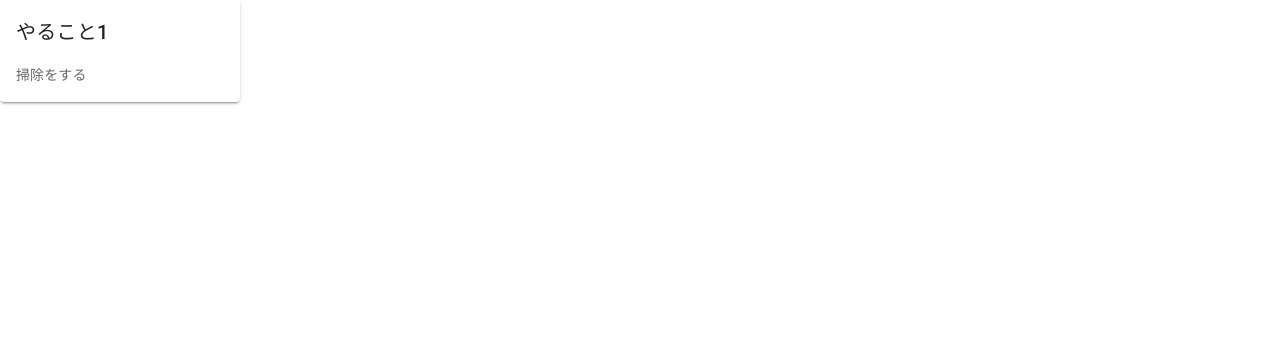
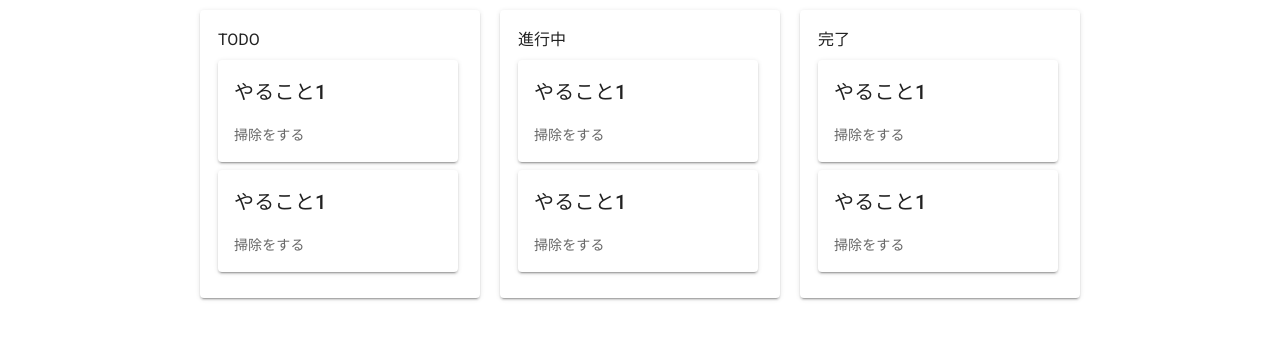
Before and after one commit to an-0305/todo-application, a Vue app: page / in a window 1280 px wide. Shown: the top 340 px of the page. Built offline with nearby package versions, Linux system fonts and the light colour scheme.

Commit message:
TODOアイテムを追加

```diff
--- a/src/components/TodoItem.vue
+++ b/src/components/TodoItem.vue
@@ -13,5 +13,6 @@ export default defineComponent({});
 <style lang="scss" scoped>
 .item {
   width: 240px;
+  margin: 8px 0;
 }
 </style>
--- /dev/null
+++ b/src/components/TodoList.vue
@@ -0,0 +1,30 @@
+<template>
+  <v-card class="list">
+    <span>{{ title }}</span>
+    <todo-item />
+    <todo-item />
+  </v-card>
+</template>
+
+<script lang="ts">
+import { defineComponent } from "@vue/composition-api";
+import TodoItem from "@/components/TodoItem.vue";
+export default defineComponent({
+  components: {
+    TodoItem
+  },
+  props: {
+    title: {
+      type: String
+    }
+  }
+});
+</script>
+
+<style lang="scss" scoped>
+.list {
+  width: 280px;
+  padding: 18px;
+  margin: 10px;
+}
+</style>
--- a/src/views/Index.vue
+++ b/src/views/Index.vue
@@ -1,16 +1,36 @@
 <template>
-  <div>
-    <todo-item />
+  <div class="list-wrapper">
+    <todo-list :title="title.todo" />
+    <todo-list :title="title.progress" />
+    <todo-list :title="title.done" />
   </div>
 </template>
 
 <script lang="ts">
-import { defineComponent } from "@vue/composition-api";
-import TodoItem from "@/components/TodoItem.vue";
+import { defineComponent, reactive } from "@vue/composition-api";
+import TodoList from "@/components/TodoList.vue";
 
 export default defineComponent({
   components: {
-    TodoItem
+    TodoList
+  },
+  setup() {
+    const title = reactive({
+      todo: "TODO",
+      progress: "進行中",
+      done: "完了"
+    });
+    return {
+      title
+    };
   }
 });
 </script>
+
+<style lang="scss" scoped>
+.list-wrapper {
+  width: 900px;
+  margin: 0 auto;
+  display: flex;
+}
+</style>
```
